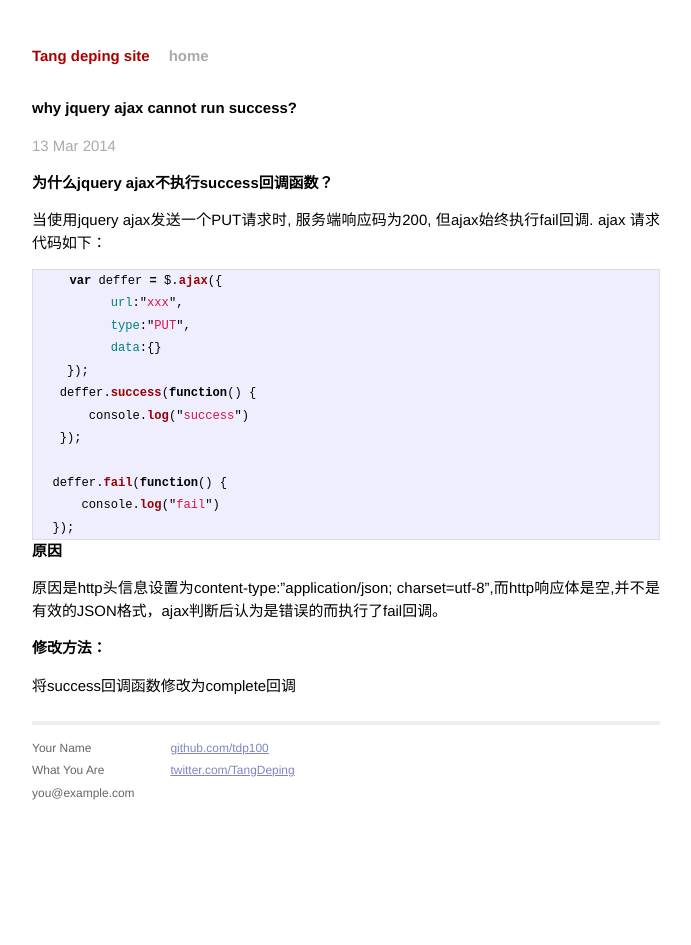
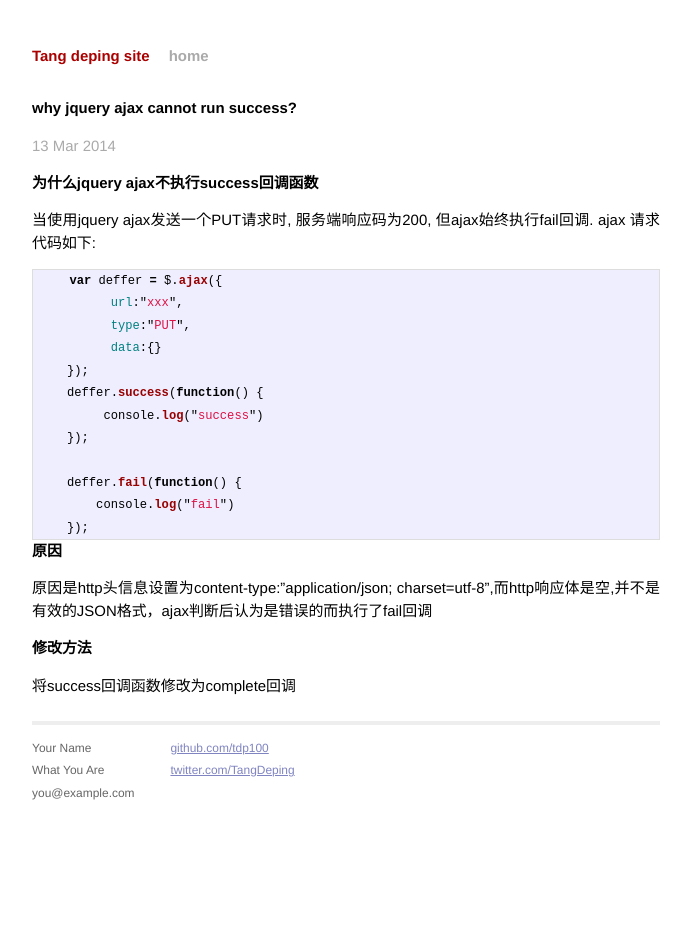
Before and after one commit to tdp100/tdp100.github.io, a Jekyll site: the page built from _posts/2014-3-13-why-jquery-ajax-not-run-success.markdown, in a window 1280 px wide. Shown: the whole page, without its empty margins (294-985 px from the left). Built offline with Jekyll 4.4.1, drawn with Linux system fonts in a browser that asks for light colours; Markdown is read by kramdown in place of the engine named in the settings.

Commit message:
update log

```diff
--- a/_posts/2014-3-13-why-jquery-ajax-not-run-success.markdown
+++ b/_posts/2014-3-13-why-jquery-ajax-not-run-success.markdown
@@ -5,25 +5,26 @@ date:   2014-03-13 16:30:40
 categories: javascript
 ---
 
-###为什么jquery ajax不执行success回调函数？
-当使用jquery ajax发送一个PUT请求时, 服务端响应码为200, 但ajax始终执行fail回调. ajax 请求代码如下：
+###为什么jquery ajax不执行success回调函数
+当使用jquery ajax发送一个PUT请求时, 服务端响应码为200, 但ajax始终执行fail回调. ajax 请求代码如下:
+
 {% highlight javascript %}
     var deffer = $.ajax({
           url:"xxx",
           type:"PUT",
           data:{}
     });
-   deffer.success(function() {
-       console.log("success")
-   });
+    deffer.success(function() {
+         console.log("success")
+    });
 
-  deffer.fail(function() {
-      console.log("fail")
-  });
+    deffer.fail(function() {
+        console.log("fail")
+    });
 {% endhighlight %}
 
 ###原因
-原因是http头信息设置为content-type:"application/json; charset=utf-8",而http响应体是空,并不是有效的JSON格式，ajax判断后认为是错误的而执行了fail回调。
+原因是http头信息设置为content-type:"application/json; charset=utf-8",而http响应体是空,并不是有效的JSON格式，ajax判断后认为是错误的而执行了fail回调
 
-###修改方法：
+###修改方法
 将success回调函数修改为complete回调
```
